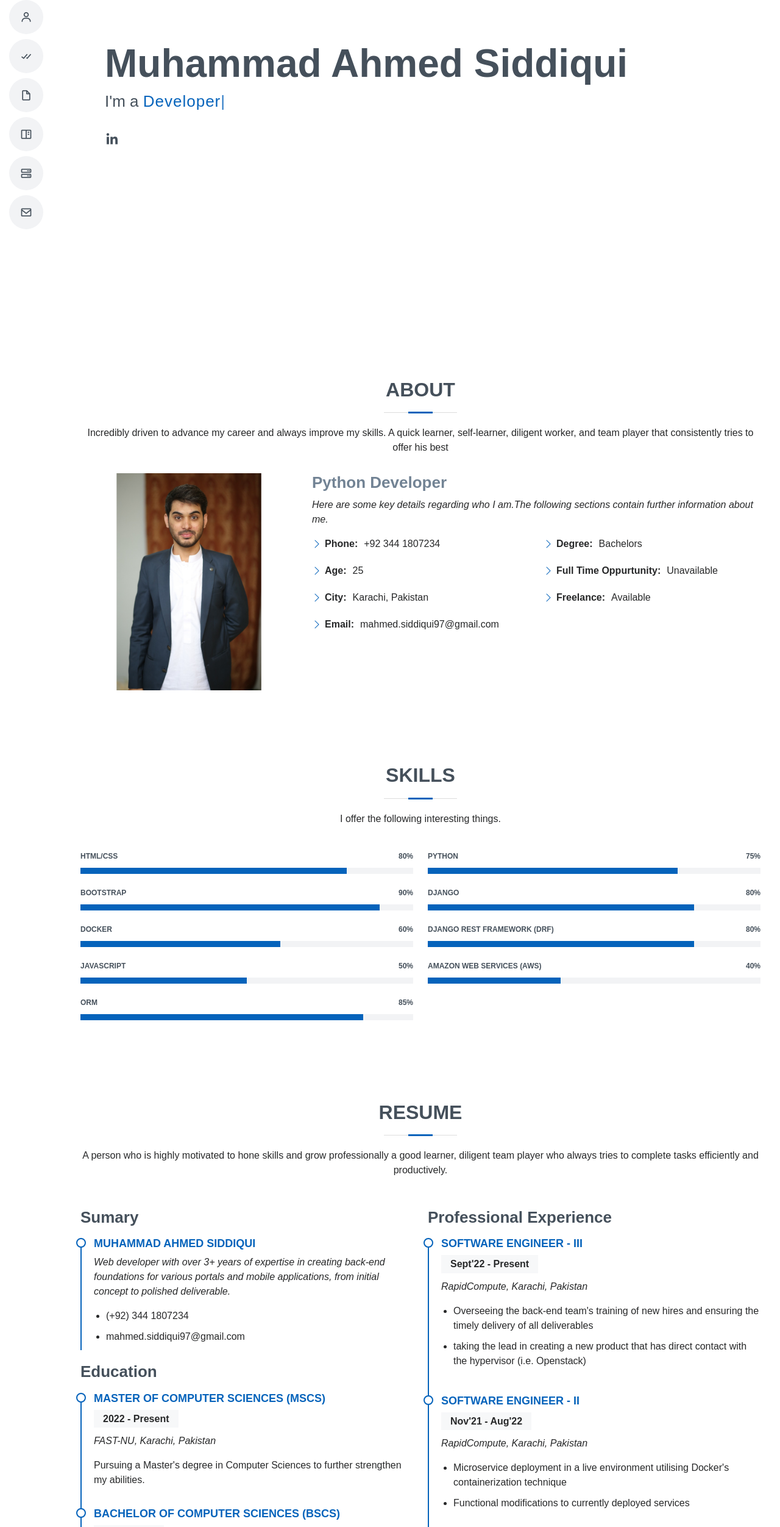
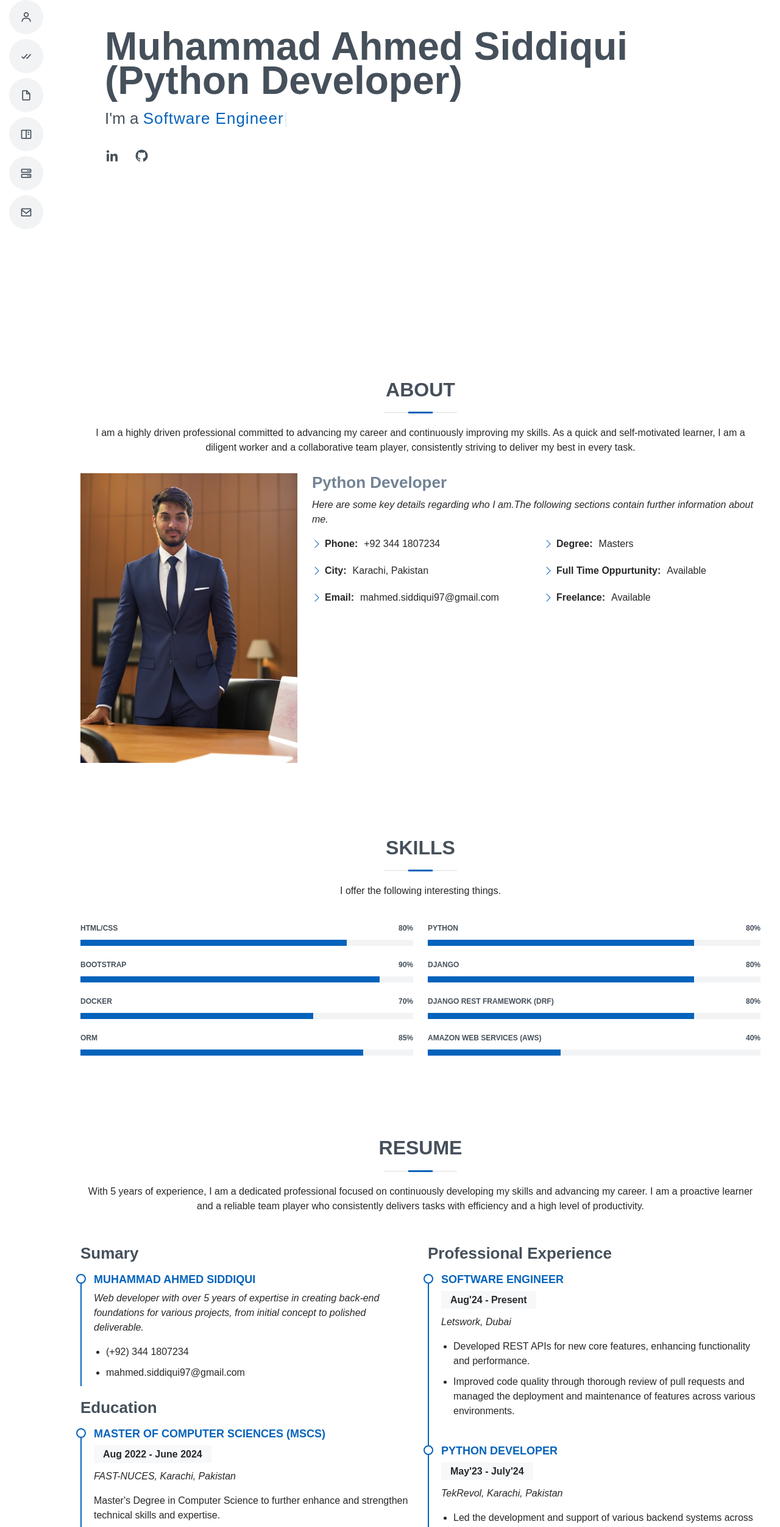
Before and after one commit to MuhammadAhmedSiddiqui/MuhammadAhmedSiddiqui.github.io, a plain HTML site: page index.html in a window 1280 px wide. Shown: the part 240-2744 px from the top of the page at 61% size. Drawn offline with Linux system fonts and the light colour scheme; a web font is replaced by a local one.

Commit message:
Sections Modified

```diff
--- a/index.html
+++ b/index.html
@@ -62,10 +62,11 @@
   <!-- ======= Hero Section ======= -->
   <section id="hero" class="d-flex flex-column justify-content-center">
     <div class="container" data-aos="zoom-in" data-aos-delay="100">
-      <h1>Muhammad Ahmed Siddiqui</h1>
-      <p>I'm a <span class="typed" data-typed-items="Self Learner, Developer, Thinker, Problem Solver"></span></p>
+      <h1>Muhammad Ahmed Siddiqui <br>(Python Developer)</h1>
+      <p>I'm a <span class="typed" data-typed-items="Self Learner, Software Engineer, Thinker, Problem Solver"></span></p>
       <div class="social-links">
         <a href="https://www.linkedin.com/in/muhammad-ahmed-siddiqui-91610918b" class="linkedin"><i class="bx bxl-linkedin"></i></a>
+        <a href="https://github.com/MuhammadAhmedsiddiqui" class="github"><i class="bx bxl-github"></i></a>
       </div>
     </div>
   </section><!-- End Hero -->
@@ -78,12 +79,12 @@
 
         <div class="section-title">
           <h2>About</h2>
-          <p>Incredibly driven to advance my career and always improve my skills. A quick learner, self-learner, diligent worker, and team player that consistently tries to offer his best</p>
+          <p>I am a highly driven professional committed to advancing my career and continuously improving my skills. As a quick and self-motivated learner, I am a diligent worker and a collaborative team player, consistently striving to deliver my best in every task.</p>
         </div>
 
         <div class="row">
           <div class="col-lg-4">
-            <img src="assets/img/profile-img.jpg" class="img-fluid" alt="">
+            <img src="assets/img/profile-img.jpeg" class="img-fluid" alt="">
           </div>
           <div class="col-lg-8 pt-4 pt-lg-0 content">
             <h3>Python Developer</h3>
@@ -94,15 +95,14 @@
               <div class="col-lg-6">
                 <ul>
                   <li><i class="bi bi-chevron-right"></i> <strong>Phone:</strong> <span>+92 344 1807234</span></li>
-                  <li><i class="bi bi-chevron-right"></i> <strong>Age:</strong> <span>25</span></li>
                   <li><i class="bi bi-chevron-right"></i> <strong>City:</strong> <span>Karachi, Pakistan</span></li>
                   <li><i class="bi bi-chevron-right"></i> <strong>Email:</strong> <span>mahmed.siddiqui97@gmail.com</span></li>
                 </ul>
               </div>
               <div class="col-lg-6">
                 <ul>
-                  <li><i class="bi bi-chevron-right"></i> <strong>Degree:</strong> <span>Bachelors</span></li>
-                  <li><i class="bi bi-chevron-right"></i> <strong>Full Time Oppurtunity:</strong> <span>Unavailable</span></li>
+                  <li><i class="bi bi-chevron-right"></i> <strong>Degree:</strong> <span>Masters</span></li>
+                  <li><i class="bi bi-chevron-right"></i> <strong>Full Time Oppurtunity:</strong> <span>Available</span></li>
                   <li><i class="bi bi-chevron-right"></i> <strong>Freelance:</strong> <span>Available</span></li>
                 </ul>
               </div>
@@ -142,16 +142,9 @@
             </div>
 
             <div class="progress">
-              <span class="skill">Docker <i class="val">60%</i></span>
+              <span class="skill">Docker <i class="val">70%</i></span>
               <div class="progress-bar-wrap">
-                <div class="progress-bar" role="progressbar" aria-valuenow="60" aria-valuemin="0" aria-valuemax="100"></div>
-              </div>
-            </div>
-
-            <div class="progress">
-              <span class="skill">JavaScript <i class="val">50%</i></span>
-              <div class="progress-bar-wrap">
-                <div class="progress-bar" role="progressbar" aria-valuenow="50" aria-valuemin="0" aria-valuemax="100"></div>
+                <div class="progress-bar" role="progressbar" aria-valuenow="70" aria-valuemin="0" aria-valuemax="100"></div>
               </div>
             </div>
 
@@ -167,9 +160,9 @@
           <div class="col-lg-6">
 
             <div class="progress">
-              <span class="skill">Python <i class="val">75%</i></span>
+              <span class="skill">Python <i class="val">80%</i></span>
               <div class="progress-bar-wrap">
-                <div class="progress-bar" role="progressbar" aria-valuenow="75" aria-valuemin="0" aria-valuemax="100"></div>
+                <div class="progress-bar" role="progressbar" aria-valuenow="80" aria-valuemin="0" aria-valuemax="100"></div>
               </div>
             </div>
 
@@ -208,7 +201,7 @@
 
         <div class="section-title">
           <h2>Resume</h2>
-          <p>A person who is highly motivated to hone skills and grow professionally a good learner, diligent team player who always tries to complete tasks efficiently and productively.</p>
+          <p>With 5 years of experience, I am a dedicated professional focused on continuously developing my skills and advancing my career. I am a proactive learner and a reliable team player who consistently delivers tasks with efficiency and a high level of productivity.</p>
         </div>
 
         <div class="row">
@@ -216,7 +209,7 @@
             <h3 class="resume-title">Sumary</h3>
             <div class="resume-item pb-0">
               <h4>Muhammad Ahmed Siddiqui</h4>
-              <p><em>Web developer with over 3+ years of expertise in creating back-end foundations for various portals and mobile applications, from initial concept to polished deliverable.</em></p>
+              <p><em>Web developer with over 5 years of expertise in creating back-end foundations for various projects, from initial concept to polished deliverable.</em></p>
               <ul>
                 <li>(+92) 344 1807234</li>
                 <li>mahmed.siddiqui97@gmail.com</li>
@@ -226,40 +219,65 @@
             <h3 class="resume-title">Education</h3>
             <div class="resume-item">
               <h4>Master of Computer Sciences (MSCS)</h4>
-              <h5>2022 - Present</h5>
-              <p><em>FAST-NU, Karachi, Pakistan</em></p>
-              <p>Pursuing a Master's degree in Computer Sciences to further strengthen my abilities.</p>
+              <h5>Aug 2022 - June 2024</h5>
+              <p><em>FAST-NUCES, Karachi, Pakistan</em></p>
+              <p>Master's Degree in Computer Science to further enhance and strengthen technical skills and expertise.</p>
             </div>
             <div class="resume-item">
               <h4>Bachelor of Computer Sciences (BSCS)</h4>
-              <h5>2016 - 2020</h5>
+              <h5>Aug 2016 - June 2020</h5>
               <p><em>SZABIST, Karachi, Pakistan</em></p>
-              <p>Completed a CS bachelor's degree with a focus on software engineering</p>
+              <p>Bachelor's Degree in Computer Science with a concentration in Software Engineering</p>
             </div>
 
             <h3 class="resume-title">Certifications</h3>
             <div class="resume-item">
-              <h4>Full Stack Web Development With Django</h4>
-              <h5>Sept. 27, 2020</h5>
+              <h4>Build a Backend REST API with Python & Django - Advanced</h4>
+              <h5>Oct. 2023</h5>
               <p><em>Udemy</em></p>
-              <p><a href="https://ude.my/UC-3f583d15-252d-4157-a164-6aad8aeccf26" target="_blank">View Certificate</a></p>
+              <p><a href="http://ude.my/UC-d4923edb-1e61-4375-806c-98e72854d7a4" target="_blank">View Certificate</a></p>
             </div>
             <div class="resume-item">
               <h4>Build a Backend REST API with Python & Django - Beginner</h4>
-              <h5>Nov. 7, 2020</h5>
+              <h5>Nov. 2020</h5>
               <p><em>Udemy</em></p>
               <p><a href="http://ude.my/UC-ae7d14f8-9d72-4c1d-8e0f-7c881c694a18" target="_blank">View Certificate</a></p>
+            </div>
+            <div class="resume-item">
+              <h4>Full Stack Web Development With Django</h4>
+              <h5>Sept. 2020</h5>
+              <p><em>Udemy</em></p>
+              <p><a href="https://ude.my/UC-3f583d15-252d-4157-a164-6aad8aeccf26" target="_blank">View Certificate</a></p>
             </div>
           </div>
           <div class="col-lg-6">
             <h3 class="resume-title">Professional Experience</h3>
             <div class="resume-item">
+              <h4>Software Engineer</h4>
+              <h5>Aug'24 - Present</h5>
+              <p><em>Letswork, Dubai</em></p>
+              <ul>
+                <li>Developed REST APIs for new core features, enhancing functionality and performance.</li>
+                <li>Improved code quality through thorough review of pull requests and managed the deployment and maintenance of features across various environments.</li>
+              </ul>
+            </div>
+            <div class="resume-item">
+              <h4>Python Developer</h4>
+              <h5>May'23 - July'24</h5>
+              <p><em>TekRevol, Karachi, Pakistan</em></p>
+              <ul>
+                <li>Led the development and support of various backend systems across multiple projects.</li>
+                <li>Demonstrated efficiency and decisiveness in meeting tight deadlines within a dynamic, fast-paced environment.</li>
+                <li>Successfully managed up to three concurrent projects, ensuring high quality and timely delivery.</li>
+              </ul>
+            </div>
+            <div class="resume-item">
               <h4>Software Engineer - III</h4>
-              <h5>Sept'22 - Present</h5>
+              <h5>Sept'22 - May'23</h5>
               <p><em>RapidCompute, Karachi, Pakistan</em></p>
               <ul>
                 <li>Overseeing the back-end team's training of new hires and ensuring the timely delivery of all deliverables</li>
-                <li>taking the lead in creating a new product that has direct contact with the hypervisor (i.e. Openstack)</li>
+                <li>Taking the lead in creating a new product that has direct contact with the hypervisor (i.e. Openstack)</li>
               </ul>
             </div>
             <div class="resume-item">
@@ -285,8 +303,8 @@
               <h5>Feb'20 - Apr'21</h5>
               <p><em>All Star Technology, Karachi, Pakistan</em></p>
               <ul>
-                <li>Worked on Django's web apps and the Django Rest Framework (REST APIs) during my more than a year of employment at AST to address pressing issues and fulfil the needs of the client in the most effective manners.</li>
-                <li>Under pressures, managed up to 3 projects at once.</li>
+                <li>Built Django web applications and REST APIs with Django Rest Framework (DRF), delivering efficient solutions to address client needs and resolve critical issues.</li>
+                <li>Efficiently managed up to three projects simultaneously under pressure, ensuring timely and successful delivery.</li>
               </ul>
             </div>
           </div>
```
Also changed, not shown: assets/img/hero-bg_.jpg (deleted), assets/img/profile-img.jpeg (added), assets/img/profile-img.jpg (deleted), assets/img/profile-img_.jpg (deleted).
